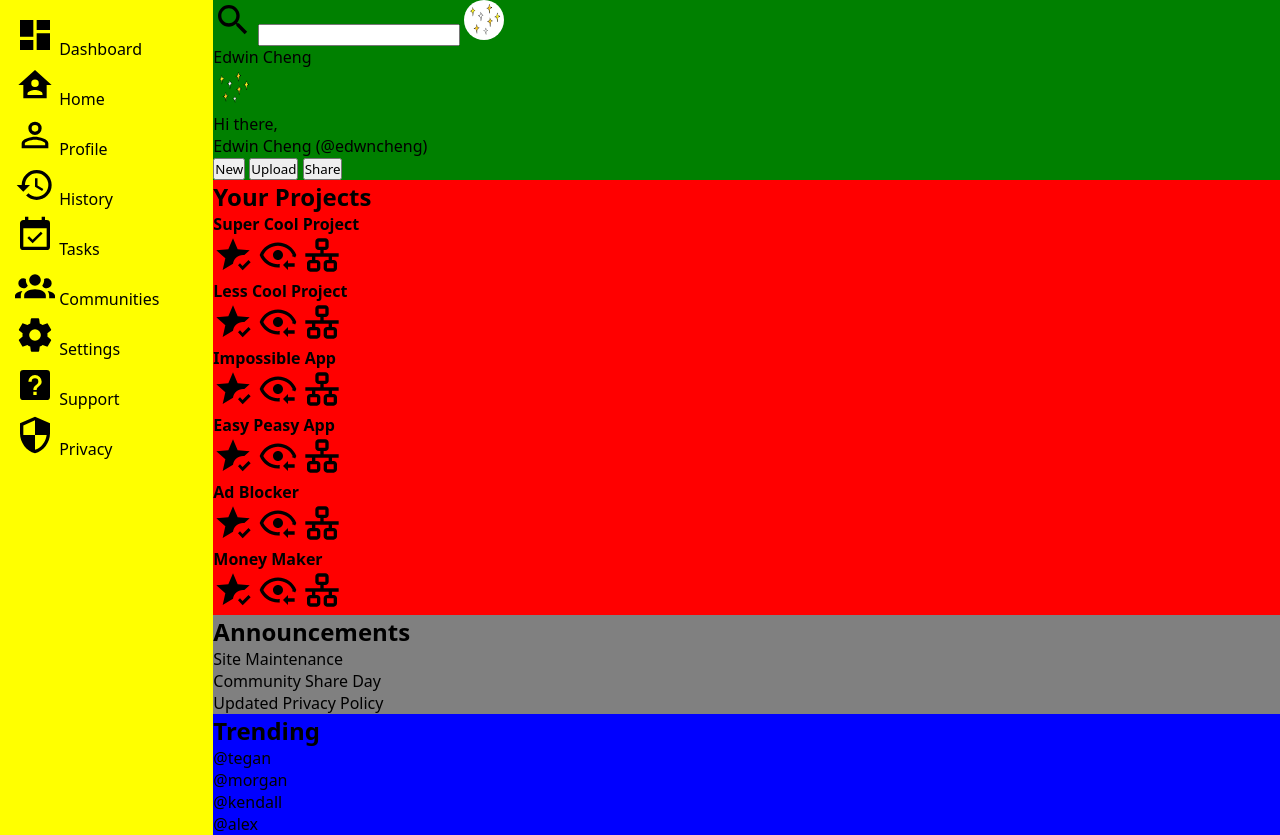
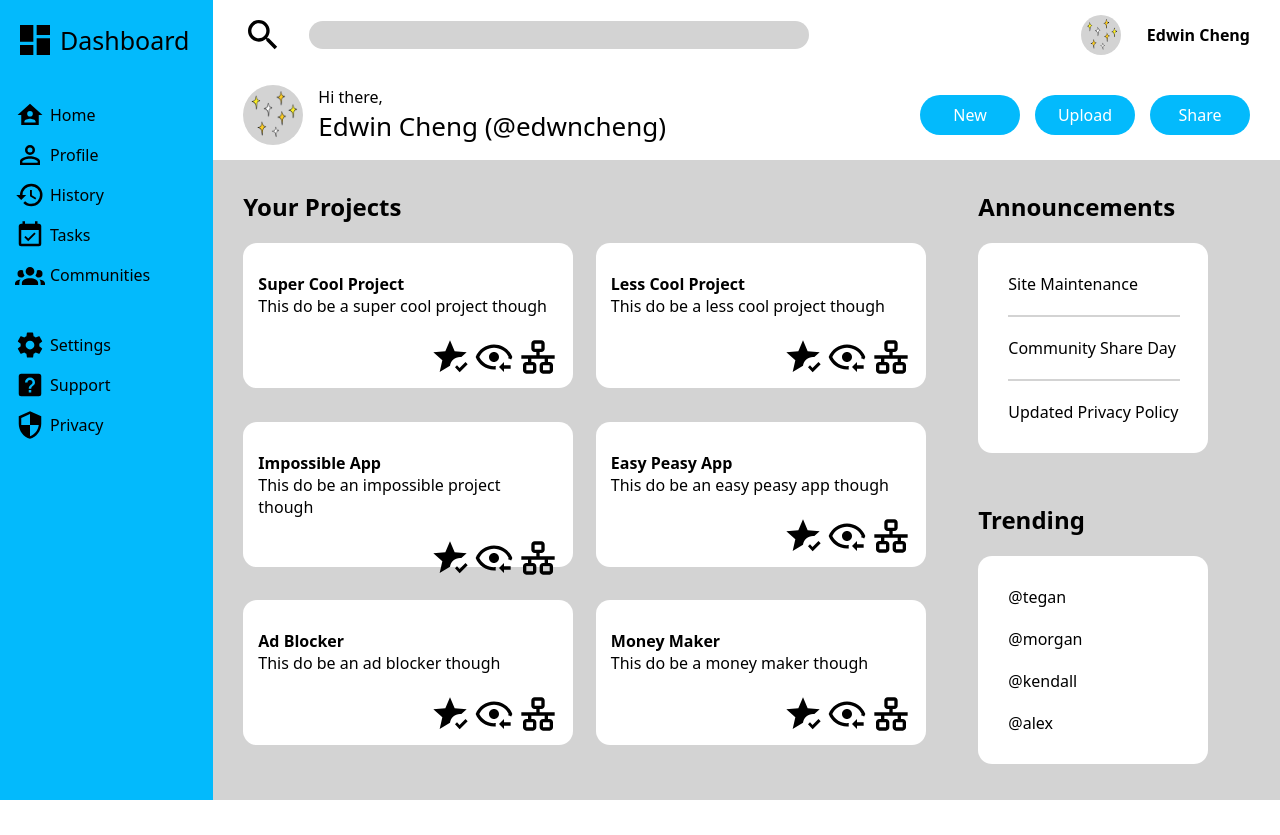
Before and after one commit to edwincheng0530/admin-dashboard, a plain HTML site: page index.html in a window 1280 px wide. After the commit the page ends 800 px from the top, so only its background shows below. Drawn offline with Linux system fonts and the light colour scheme.

Commit message:
Complete basic template of site

```diff
--- a/index.html
+++ b/index.html
@@ -11,93 +11,135 @@
     <div class="container">
 
         <div class="dashboard_container">
-            <div>
+            <div class="dashboard_div">
                 <img src="assets/view-dashboard.svg" alt="dashboard">
                 Dashboard
             </div>
+            <div class="dashboard_second">
                 <div><img src="assets/home-account.svg" alt="home"> Home</div>
                 <div><img src="assets/account-outline.svg" alt="profile"> Profile</div>
                 <div><img src="assets/history.svg" alt="history"> History</div>
                 <div><img src="assets/calendar-check.svg" alt="tasks"> Tasks</div>
                 <div><img src="assets/account-group.svg" alt="communities"> Communities</div>
+            </div>
+            <div class="dashboard_third">
                 <div><img src="assets/cog.svg" alt="setting"> Settings</div>
                 <div><img src="assets/help-box.svg" alt="support"> Support</div>
                 <div><img src="assets/security.svg" alt="privacy"> Privacy</div>
+            </div>
         </div>
 
 
         <div class="search_container">
             <div class="search_bar">
+                <div class="left_search_bar">
                     <img src="assets/magnify.svg" alt="search">
                     <input type="text">
+                </div>
+                <div class="right_search_bar">
                     <img class="pfp" src="assets/stars.png" alt="profile picture">
                     <p>Edwin Cheng</p>
                 </div>
+            </div>
+
             <div class="profile_news">
-                <img class="bigger_pfp" src="assets/stars.png" alt="profile picture">
-                <div>Hi there,</div>
-                <div>Edwin Cheng (@edwncheng)</div>
+                <div class="left_profile_news">
+                    <img class="pfp bigger_pfp" src="assets/stars.png" alt="profile picture">
+                    <div>
+                        <div id="intro">Hi there,</div>
+                        <div id="username">Edwin Cheng (@edwncheng)</div>
+                    </div>
+                </div>
 
+                <div class="right_profile_news">
                     <button>New</button>
                     <button>Upload</button>
                     <button>Share</button>
                 </div>
+            </div>
 
 
             <div class="main_content">
+                <div class="entire_project">
+                    <h2 id="your_project">Your Projects</h2>
                     <div class="projects">
-                    <h2>Your Projects</h2>
-                    <div>
+                        <div class="project">
                             <h4> Super Cool Project </h4>
-                        <img src="assets/star-check.svg" alt="favorite">
-                        <img src="assets/eye-arrow-left-outline.svg" alt="viewers">
-                        <img src="assets/lan.svg" alt="share">
-                    </div>
-                    <div>
-                        <h4>Less Cool Project</h4>
-                        <img src="assets/star-check.svg" alt="favorite">
-                        <img src="assets/eye-arrow-left-outline.svg" alt="viewers">
-                        <img src="assets/lan.svg" alt="share">
-                    </div>
-                    <div>
-                        <h4>Impossible App</h4>
-                        <img src="assets/star-check.svg" alt="favorite">
-                        <img src="assets/eye-arrow-left-outline.svg" alt="viewers">
-                        <img src="assets/lan.svg" alt="share">
-                    </div>
-                    <div>
-                        <h4>Easy Peasy App</h4>
-                        <img src="assets/star-check.svg" alt="favorite">
-                        <img src="assets/eye-arrow-left-outline.svg" alt="viewers">
-                        <img src="assets/lan.svg" alt="share">
-                    </div>
-                    <div>
-                        <h4>Ad Blocker</h4>
-                        <img src="assets/star-check.svg" alt="favorite">
-                        <img src="assets/eye-arrow-left-outline.svg" alt="viewers">
-                        <img src="assets/lan.svg" alt="share">
-                    </div>
-                    <div>
-                        <h4>Money Maker</h4>
+                            <p>This do be a super cool project though</p>
+                            <div class="links">
                                 <img src="assets/star-check.svg" alt="favorite">
                                 <img src="assets/eye-arrow-left-outline.svg" alt="viewers">
                                 <img src="assets/lan.svg" alt="share">
                             </div>
                         </div>
+                        <div class="project">
+                            <h4>Less Cool Project</h4>
+                            <p>This do be a less cool project though</p>
+                            <div class="links">
+                                <img src="assets/star-check.svg" alt="favorite">
+                                <img src="assets/eye-arrow-left-outline.svg" alt="viewers">
+                                <img src="assets/lan.svg" alt="share">
+                            </div>
+                        </div>
+                        <div class="project">
+                            <h4>Impossible App</h4>
+                            <p>This do be an impossible project though</p>
+                            <div class="links">
+                                <img src="assets/star-check.svg" alt="favorite">
+                                <img src="assets/eye-arrow-left-outline.svg" alt="viewers">
+                                <img src="assets/lan.svg" alt="share">
+                            </div>
+                        </div>
+                        <div class="project">
+                            <h4>Easy Peasy App</h4>
+                            <p>This do be an easy peasy app though</p>
+                            <div class="links">
+                                <img src="assets/star-check.svg" alt="favorite">
+                                <img src="assets/eye-arrow-left-outline.svg" alt="viewers">
+                                <img src="assets/lan.svg" alt="share">
+                            </div>
+                        </div>
+                        <div class="project">
+                            <h4>Ad Blocker</h4>
+                            <p>This do be an ad blocker though</p>
+                            <div class="links">
+                                <img src="assets/star-check.svg" alt="favorite">
+                                <img src="assets/eye-arrow-left-outline.svg" alt="viewers">
+                                <img src="assets/lan.svg" alt="share">
+                            </div>
+                        </div>
+                        <div class="project">
+                            <h4>Money Maker</h4>
+                            <p>This do be a money maker though</p>
+                            <div class="links">
+                                <img src="assets/star-check.svg" alt="favorite">
+                                <img src="assets/eye-arrow-left-outline.svg" alt="viewers">
+                                <img src="assets/lan.svg" alt="share">
+                            </div>
+                        </div>
+                    </div>
+                </div>
 
+                <div class="right_main_content">
+                    <div class="entire_announcements">
+                        <h2 id="your_project">Announcements</h2>
                         <div class="announcements">
-                    <h2>Announcements</h2>
                             <div>Site Maintenance</div>
+                            <div id="separator"></div>
                             <div>Community Share Day</div>
+                            <div id="separator"></div>
                             <div>Updated Privacy Policy</div>
                         </div>
-
+                    </div>
+                    <div class="entire_trending">
+                        <h2 id="your_project">Trending</h2>
                         <div class="trending">
-                    <h2>Trending</h2>
                             <div>@tegan</div>
                             <div>@morgan</div>
                             <div>@kendall</div>
                             <div>@alex</div>
+                        </div>
+                    </div>
                 </div>
 
             </div>
--- a/styles.css
+++ b/styles.css
@@ -2,6 +2,11 @@
     margin: 0;
     padding: 0;
     font-family: system-ui, -apple-system, BlinkMacSystemFont, 'Segoe UI', Roboto, Oxygen, Ubuntu, Cantarell, 'Open Sans', 'Helvetica Neue', sans-serif;
+}
+
+body, html {
+    display: grid;
+    height: 100%;
 }
 
 .container {
@@ -9,23 +14,42 @@
     grid-template-columns: 1fr 5fr;
 }
 
-.dashboard_container {
-    background-color: yellow;
+.dashboard_container{
+    background-color: rgb(3, 186, 252);
     display: grid;
-    grid-template-rows: repeat(auto-fill, 50px);
+    grid-template-rows: 50px 200px 120px;
+    /* grid-template-rows: repeat(auto-fill, min); */
     padding: 15px;
+    grid-gap: 30px;
 }
 
-.dashboard_container div {
+.dashboard_second, .dashboard_third {
+    display: grid;
+}
+
+.dashboard_div, .dashboard_second div, .dashboard_third div {
+    display: flex;
+    align-items: center;
+    gap: 5px;
+    /* border: 1px red solid; */
 }
 
 .dashboard_container img {
+    height: 30px;
+    width: 30px;
+}
+
+.dashboard_div {
+    font-size: 25px;
+}
+
+.dashboard_div img{
     height: 40px;
     width: 40px;
 }
 
 .search_container {
-    background-color: green;
+    background-color: lightgray;
 }
 
 .search_container img {
@@ -33,19 +57,141 @@
     width: 40px;
 }
 
+.search_bar {
+    display: flex;
+    align-items: center;
+    justify-content: space-between;
+    padding: 15px 30px 15px 30px;
+    gap: 15px;
+    background-color: white;
+    /* border: 1px red solid; */
+}
+
+.left_search_bar, .right_search_bar {
+    display: flex;
+    align-items: center;
+    gap: 26px;
+    font-weight: bold;
+}
+
+input {
+    height: 28px;
+    width: 500px;
+    border-radius: 30px;
+    background-color: lightgray;
+    border: none
+}
+
+.profile_news {
+    display: flex;
+    padding: 15px 30px 15px 30px;
+    justify-content: space-between;
+    background-color: white;
+
+    /* border: 1px red solid; */
+}
+
+.profile_news img {
+    width: 60px;
+    height: 60px;
+}
+
+.left_profile_news, .right_profile_news {
+    display: flex;
+    gap: 15px;
+    align-items: center;
+    /* border: 1px blue solid; */
+}
+
+#username {
+    font-size: 26px;
+}
+
+button {
+    height: 40px;
+    width: 100px;
+    background-color: rgb(3, 186, 252);
+    border-style: none;
+    color: white;
+    border-radius: 40px;
+    font-size: 16px;
+}
+
 .pfp {
     border-radius: 50%;
+    background-color: lightgray;
+}
+
+.main_content {
+    display: flex;
+    background-color: lightgray;
+}
+
+#your_project {
+    margin-bottom: 20px;
+}
+
+.entire_project {
+    background-color: lightgray;
+    display: flex;
+    flex-direction: column;
+    height: 100%;
+    padding: 30px;
+}
+
+.projects {
+    display: grid;
+    grid-template-rows: repeat(3, max(100px, 30%));
+    grid-template-columns: repeat(2, max(100px, 50%));
+    row-gap: 30px;
+    column-gap: 15px;
+    /* padding: 15px; */
+    /* height: 75vh; */
+}
+
+.project {
+    background-color: white;
+    width: 300px;
+    height: 100px;
+    padding: 30px 15px 15px 15px;
+    border-radius: 14px;
+
+}
+
+.links {
+    display: flex;
+    justify-content: end;
+    gap: 4px;
+    margin-top: 20px;
+}
+
+.right_main_content {
+    padding: 30px;
+    display:flex;
+    flex-direction: column;
+    gap: 50px;
+}
+
+.announcements {
+    display:flex;
+    flex-direction: column;
+    gap: 20px;
+    padding: 30px;
+    border-radius: 14px;
     background-color: white;
 }
 
-.main_content {
-    background-color: red;
+.trending {
+    display: flex;
+    flex-direction: column;
+    gap: 20px;
+    padding: 30px;
+    border-radius: 14px;
+    background-color: white;
 }
 
-.announcements {
-    background-color: gray;
+#separator {
+    width: 100%;
+    border: 1px lightgray solid
+
 }
-
-.trending {
-    background-color: blue;
-}
```
Lines whose indentation alone changed are shown as unchanged.
